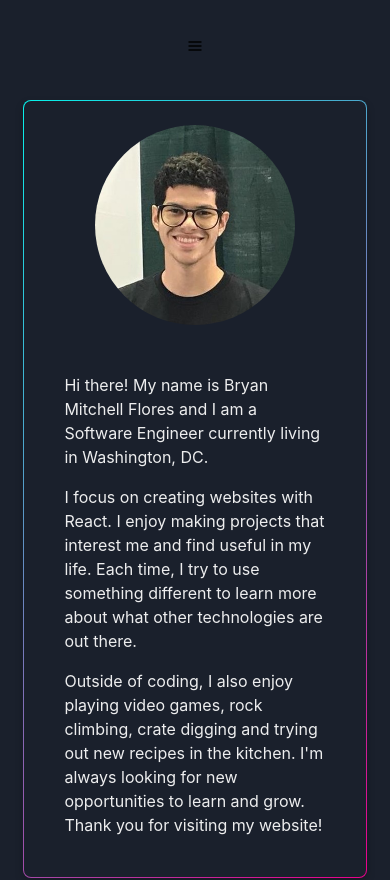
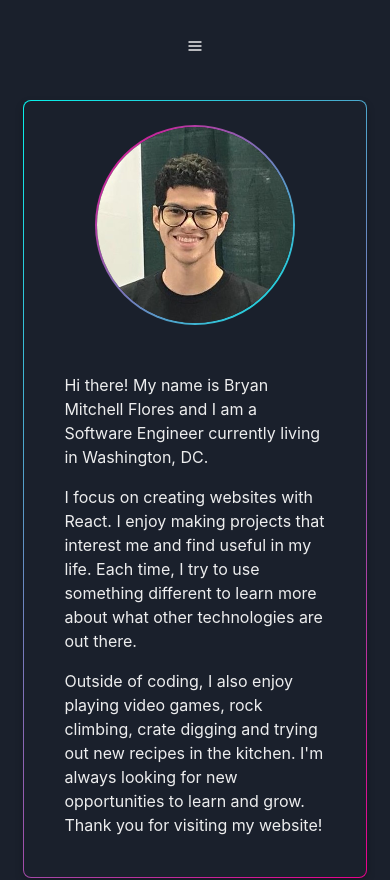
Before and after one commit to bryan-bmf/my-page, a React (Create React App) app: page / in a window 390 px wide. Shown: the top 880 px of the page. Built offline with nearby package versions, Linux system fonts and the light colour scheme.

Commit message:
Navbar mobile (#8)
* navbar auto close on mobile click fix

* cleanup

```diff
--- a/src/components/AboutMeMobile.tsx
+++ b/src/components/AboutMeMobile.tsx
@@ -8,7 +8,7 @@ const AboutMeMobile = () => {
 	return (
 		<Box mb="20">
 			<Center>
-				<Box id="About Me" sx={{...sx.about, ...gradient}}>
+				<Box id="About" sx={{...sx.about, ...gradient}}>
 					<Box sx={sx.content}>
 						<Center sx={sx.image}>
 							<Image
@@ -17,6 +17,7 @@ const AboutMeMobile = () => {
 								maxWidth="200px"
 								src={foto}
 								alt="Bryan Mitchell Flores"
+								sx={colorMode === "light" ? undefined : {...sx.imageGradient}}
 							/>
 						</Center>
 						<Spacer p="2" />
@@ -81,6 +82,11 @@ const sx = {
 		w: "inherit",
 		flexDirection: "column",
 	},
+	imageGradient: {
+		border: "2px solid transparent",
+		background: `linear-gradient(#1a202c, #1a202c) padding-box,
+		linear-gradient(135deg, #eb008b, #06f1ea) border-box`,
+	},
 };
 
 export default AboutMeMobile;
--- a/src/components/Navbar.tsx
+++ b/src/components/Navbar.tsx
@@ -1,20 +1,34 @@
+import { Flex } from "@chakra-ui/react";
 import { useState } from "react";
 import MenuLinkContainer from "./navbar/MenuLinkContainer";
 import MenuToggle from "./navbar/MenuToggle";
-import NavbarContainer from "./navbar/NavbarContainer";
 
 const Navbar = () => {
-
 	const [isOpen, setIsOpen] = useState(false);
 
 	const toggle = () => setIsOpen(!isOpen);
 
 	return (
-		<NavbarContainer>
-			<MenuToggle toggle={toggle} isOpen={isOpen} />
-			<MenuLinkContainer isOpen={isOpen} />
-		</NavbarContainer>
+		<Flex sx={sx.container}>
+			<MenuToggle isOpen={isOpen} toggle={toggle} />
+			<MenuLinkContainer isOpen={isOpen} toggle={toggle} />
+		</Flex>
 	);
 };
 
+const sx = {
+	container: {
+		as: "nav",
+		alignItems: "center",
+		justifyContent: "center",
+		position: "fixed",
+		flexWrap: "wrap",
+		w: "100%",
+		zIndex: "2",
+		mb: "8",
+		p: "8",
+		background: "background",
+	},
+};
+
 export default Navbar;
--- a/src/components/navbar/MenuLink.tsx
+++ b/src/components/navbar/MenuLink.tsx
@@ -4,7 +4,7 @@ const MenuLink = ({ children, to, changeColor, resume }: Props) => {
 	const handleClick = (e: any) => {
 		// if not dark mode button, scroll to corresponding section.
 		// else switch color mode.
-		if(e.target.title && e.target.title !== null)
+		if(e.target.title && e.target.title !== null && e.target.title !== "DarkMode")
 			document.getElementById(e.target.title)!.scrollIntoView({ behavior: "smooth" });
 		else changeColor();
 	};
--- a/src/components/navbar/MenuLinkContainer.tsx
+++ b/src/components/navbar/MenuLinkContainer.tsx
@@ -1,15 +1,12 @@
 import { MoonIcon, SunIcon } from "@chakra-ui/icons";
 import { Box, Stack, useColorMode } from "@chakra-ui/react";
-import { useState } from "react";
 import MenuLink from "./MenuLink";
 
-const MenuLinkContainer = ({ isOpen }: any) => {
-	const [isLightMode, setIsLightMode] = useState(true);
+const MenuLinkContainer = ({ isOpen, toggle }: any) => {
 	const { colorMode, toggleColorMode } = useColorMode();
 
 	// switch to dark mode when light mode button is clicked and vice versa.
 	const handleColorMode = () => {
-		setIsLightMode(!isLightMode);
 		toggleColorMode();
 	};
 
@@ -18,23 +15,26 @@ const MenuLinkContainer = ({ isOpen }: any) => {
 			display={{ base: isOpen ? "block" : "none", md: "block" }}
 			flexBasis={{ base: "100%", md: "auto" }}
 		>
-			<Stack
-				spacing={8}
-				align="center"
-				justify={["center", "space-between", "flex-end", "flex-end"]}
-				direction={["column", "row", "row", "row"]}
-				pt={[4, 4, 0, 0]}
-			>
+			<Stack sx={sx.stack} spacing={8} onClick={toggle}>
 				<MenuLink to="About">About Me</MenuLink>
 				<MenuLink to="Projects">Projects</MenuLink>
 				<MenuLink to="Contact">Contact Me</MenuLink>
 				<MenuLink to="Resume" resume={true}>Resumé</MenuLink>
 				<MenuLink to="DarkMode" changeColor={handleColorMode}>
-					{isLightMode ? <SunIcon /> : <MoonIcon />}
+					{colorMode === "dark" ? <SunIcon /> : <MoonIcon />}
 				</MenuLink>
 			</Stack>
 		</Box>
 	);
 };
 
+const sx = {
+	stack: {
+		alignItems: "center",
+		justifyContent: ["center", "space-between", "flex-end", "flex-end"],
+		flexDirection: ["column", "row", "row", "row"],
+		pt: [4, 4, 0, 0],
+	},
+};
+
 export default MenuLinkContainer;
--- a/src/components/navbar/NavbarContainer.tsx
+++ /dev/null
@@ -1,23 +0,0 @@
-import { Flex } from "@chakra-ui/react";
-
-const NavbarContainer = ({ children }: any) => {
-	return (
-		<Flex
-			as="nav"
-			align="center"
-			justify="center"
-      		position="fixed"
-			wrap="wrap"
-			w="100%"
-			zIndex="2"
-			mb={8}
-			p={8}
-			bg="background"
-			color={["black", "black", "primary.700", "primary.700"]}
-		>
-			{children}
-		</Flex>
-	);
-};
-
-export default NavbarContainer;
```
